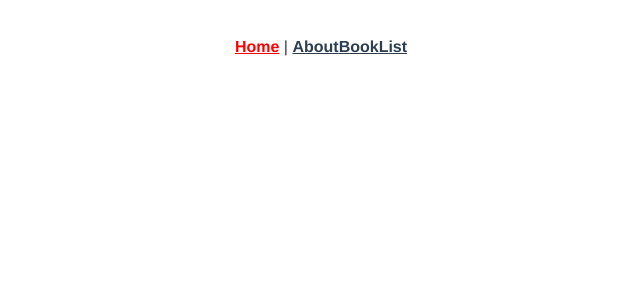
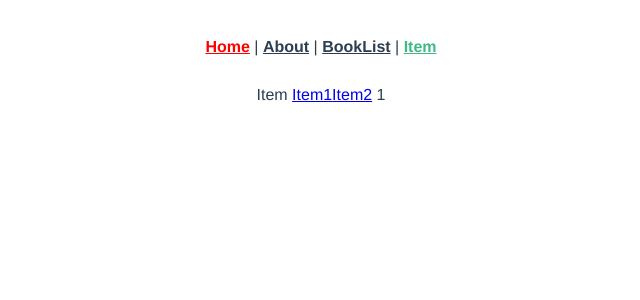
Before and after one commit to akadashiso/udemy-vuejs2-section7, a Vue app in the folder vuerouter/: page /item/1 in a window 1280 px wide. Shown: the top 300 px of the page, without its empty margins (319-959 px from the left). Built offline with nearby package versions, Linux system fonts and the light colour scheme.

Commit message:
[Finish]Section7-92 : 動的パラメータの補足 watch

```diff
--- a/vuerouter/src/App.vue
+++ b/vuerouter/src/App.vue
@@ -3,8 +3,9 @@
     <div id="nav">
       <router-link to="/">Home</router-link> |
       <!-- <router-link to="/about" tag="button">About</router-link> -->
-      <router-link to="/about" exact-active-class="test">About</router-link>
-      <router-link to="/book">BookList</router-link>
+      <router-link to="/about" exact-active-class="test">About</router-link> |
+      <router-link to="/book">BookList</router-link> |
+      <router-link to="/item/1">Item</router-link>
     </div>
     <router-view />
   </div>
--- a/vuerouter/src/router/index.js
+++ b/vuerouter/src/router/index.js
@@ -3,6 +3,7 @@
 import Home from '../views/Home.vue'
 import BookList from '../views/BookList.vue'
 import BookDetail from '@/components/BookDetail.vue'
+import Item from '../views/Item.vue'
 
 Vue.use(VueRouter)
 
@@ -33,6 +34,11 @@
       id: Number(route.params.id),
       title: route.params.title,
       content: route.params.content })
+  },
+  {
+    path: '/item/:id',
+    name: 'Item',
+    component: Item
   }
 ]
 
--- /dev/null
+++ b/vuerouter/src/views/Item.vue
@@ -0,0 +1,25 @@
+<template>
+  <div>
+    Item
+    <router-link to="1">Item1</router-link>
+    <router-link to="2">Item2</router-link>
+    {{ $route.params.id }}
+  </div>
+</template>
+
+<script>
+export default {
+  created() {
+    console.log("created");
+  },
+  watch: {
+    $route(to, from) {
+      console.log(to);
+      console.log(from);
+    },
+  },
+};
+</script>
+
+<style>
+</style>
```
